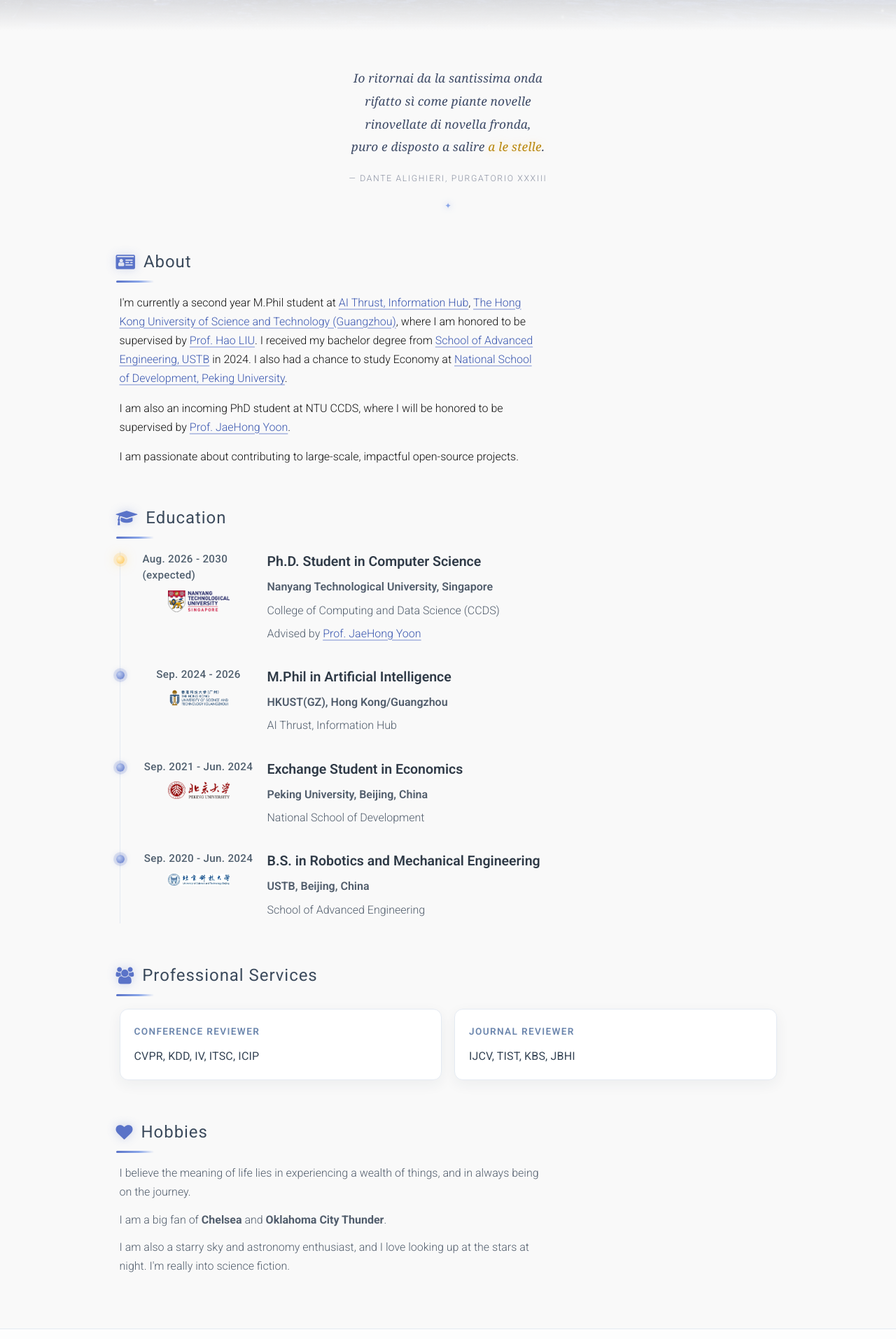
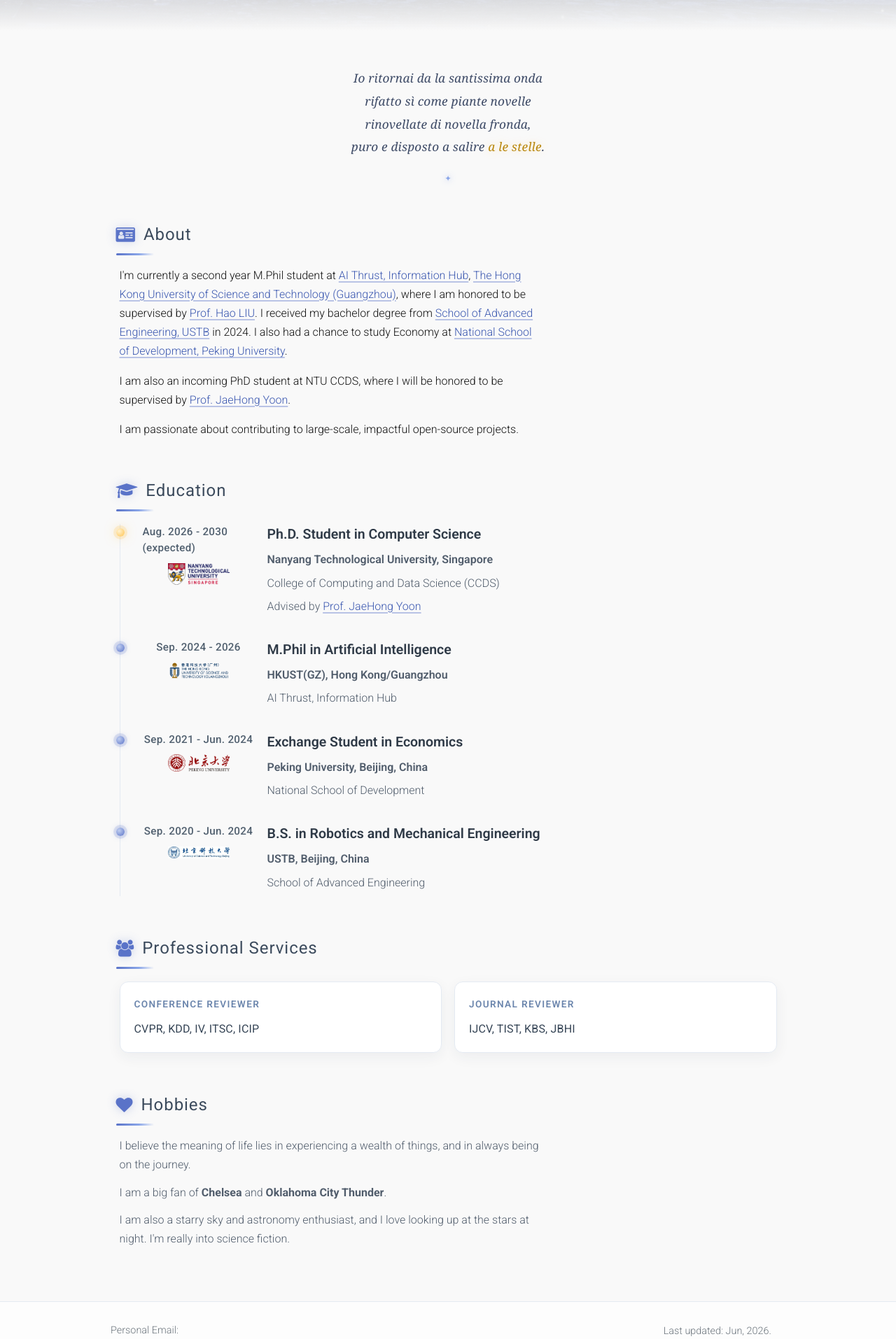
Before and after one commit to yuxuanfanOrion/yuxuanfanOrion.github.io, a Jekyll site: the page built from _pages/about.md, in a window 1280 px wide. Shown: the part 561-2475 px from the top of the page at 70% size. Built offline with Jekyll 4.4.1, drawn with Linux system fonts in a browser that asks for light colours; some web fonts are replaced.

Commit message:
Fix dark-mode black block, drop epigraph attribution, starry favicon
- night-theme: body background transparent in dark mode; an opaque body
  background paints over the negative-z fixed .starry-sky and hid it as
  a solid black block across the content area
- epigraph: show the Dante tercet alone, no attribution line
- favicon: replace graduation cap with starry-sky icon (milky way band,
  golden four-point star) across svg/ico/png sizes

```diff
--- a/_pages/about.md
+++ b/_pages/about.md
@@ -87,7 +87,6 @@
       rinovellate di novella fronda,<br>
       puro e disposto a salire <span class="epigraph__stelle">a le stelle</span>.
     </p>
-    <cite class="epigraph__cite">Dante Alighieri, Purgatorio XXXIII</cite>
   </blockquote>
 </div>
 
--- a/assets/css/night-theme.css
+++ b/assets/css/night-theme.css
@@ -28,9 +28,16 @@
 }
 
 /* =================== Base palette overrides =================== */
-html[data-theme="dark"],
+/* The body background must stay transparent: an opaque body background
+   paints OVER negative-z-index children (CSS painting order), which would
+   hide the fixed .starry-sky behind a solid block. The html background
+   stays as the fallback color and paints beneath the sky. */
+html[data-theme="dark"] {
+  background-color: var(--night-bg);
+  color: var(--night-text);
+}
 html[data-theme="dark"] body {
-  background-color: var(--night-bg);
+  background-color: transparent;
   color: var(--night-text);
 }
 
--- a/assets/css/refine.css
+++ b/assets/css/refine.css
@@ -37,15 +37,6 @@
   color: #b8860b;
   text-shadow: 0 0 12px rgba(255, 194, 77, 0.35);
 }
-.epigraph__cite {
-  display: inline-block;
-  font-style: normal;
-  font-size: 0.76rem;
-  letter-spacing: 0.14em;
-  text-transform: uppercase;
-  color: rgba(61, 74, 102, 0.6);
-}
-.epigraph__cite::before { content: "\2014\00a0"; }
 .epigraph::after {
   content: "\2726";
   display: block;
@@ -59,7 +50,6 @@
   color: #ffd479;
   text-shadow: 0 0 14px rgba(255, 212, 121, 0.5);
 }
-html[data-theme="dark"] .epigraph__cite { color: rgba(154, 168, 199, 0.85); }
 html[data-theme="dark"] .epigraph::after { color: #8ab4ff; }
 @media screen and (max-width: 600px) {
   .epigraph__verse { font-size: 0.98rem; line-height: 1.8; }
```
Also changed, not shown: images/apple-touch-icon-180x180.png, images/favicon-192x192.png, images/favicon-32x32.png, images/favicon-512x512.png, images/favicon.ico, images/favicon.svg.
